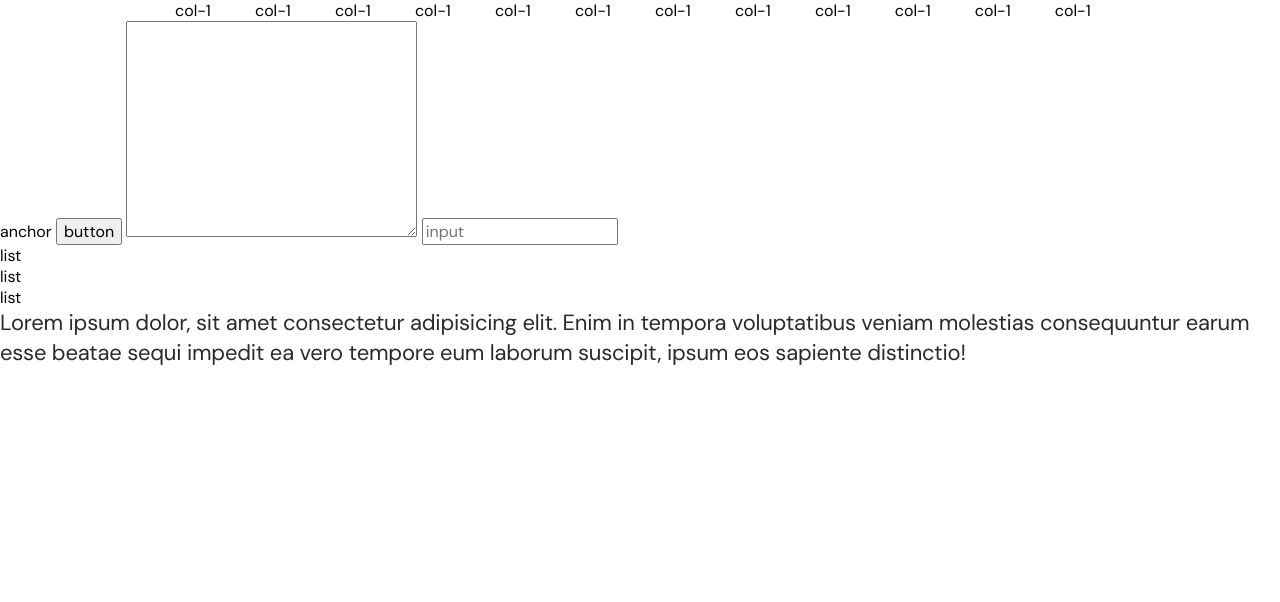
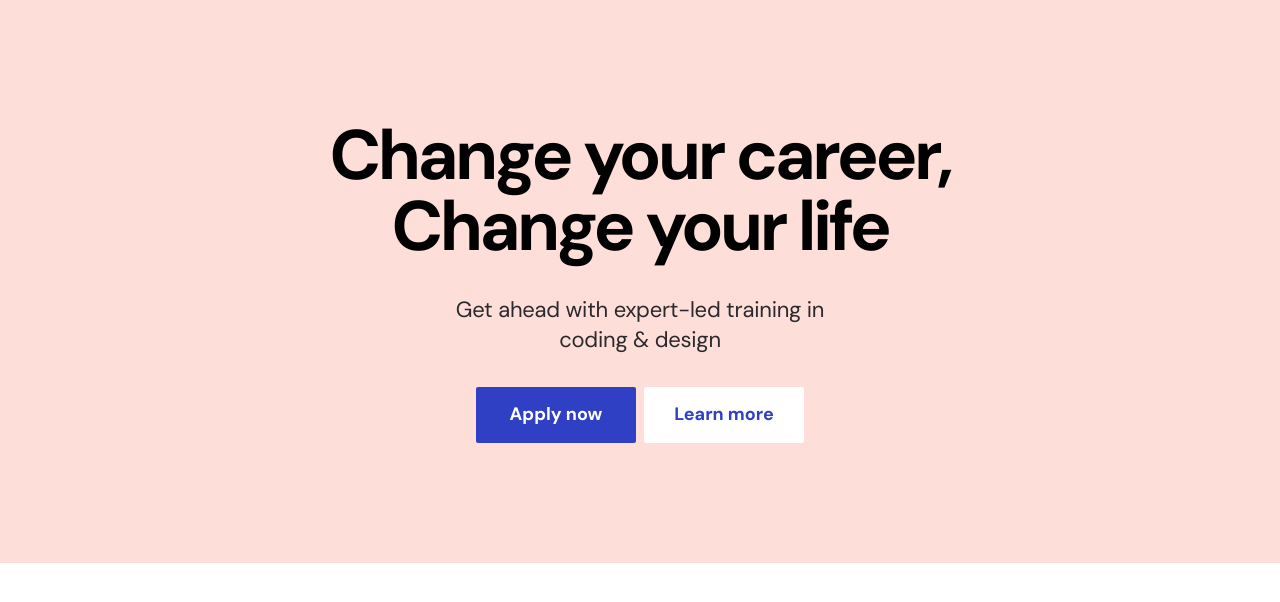
Before and after one commit to dinomoon/KimBug, a plain HTML site: page CSS는 재밌다/final project/kimBug/index.html in a window 1280 px wide. Drawn offline with Linux system fonts and the light colour scheme.

Commit message:
landing 완성

```diff
--- a/CSS는 재밌다/final project/kimBug/index.html
+++ b/CSS는 재밌다/final project/kimBug/index.html
@@ -12,35 +12,27 @@
     <title>Final Project</title>
   </head>
   <body>
-    <div class="container">
-      <div class="row">
-        <div class="col-1">col-1</div>
-        <div class="col-1">col-1</div>
-        <div class="col-1">col-1</div>
-        <div class="col-1">col-1</div>
-        <div class="col-1">col-1</div>
-        <div class="col-1">col-1</div>
-        <div class="col-1">col-1</div>
-        <div class="col-1">col-1</div>
-        <div class="col-1">col-1</div>
-        <div class="col-1">col-1</div>
-        <div class="col-1">col-1</div>
-        <div class="col-1">col-1</div>
+    <section class="landing">
+      <div class="container">
+        <div class="row">
+          <div class="col-12">
+            <h1 class="landing__title">
+              Change your career,
+              <br />
+              Change your life
+            </h1>
+            <p class="landing__desc">
+              Get ahead with expert-led training in
+              <br />
+              coding & design
+            </p>
+            <div class="landing__btn-group">
+              <a href="#" class="fill-button">Apply now</a>
+              <a href="#" class="fill-button inverted">Learn more</a>
+            </div>
+          </div>
+        </div>
       </div>
-    </div>
-    <a href="#">anchor</a>
-    <button type="button">button</button>
-    <textarea name="" id="" cols="30" rows="10"></textarea>
-    <input type="text" placeholder="input" />
-    <ul>
-      <li>list</li>
-      <li>list</li>
-      <li>list</li>
-    </ul>
-    <p>
-      Lorem ipsum dolor, sit amet consectetur adipisicing elit. Enim in tempora
-      voluptatibus veniam molestias consequuntur earum esse beatae sequi impedit
-      ea vero tempore eum laborum suscipit, ipsum eos sapiente distinctio!
-    </p>
+    </section>
   </body>
 </html>
--- a/CSS는 재밌다/final project/kimBug/style.css
+++ b/CSS는 재밌다/final project/kimBug/style.css
@@ -43,6 +43,59 @@ p {
   letter-spacing: -0.01em;
 }
 
+.fill-button {
+  display: inline-flex;
+  align-items: center;
+  justify-content: center;
+  width: 140px;
+  height: 48px;
+  font-weight: 700;
+  font-size: 15px;
+  line-height: 1.6;
+  color: #fff;
+  background-color: #3040c4;
+  border-radius: 2px;
+  transition: opacity 0.3s;
+}
+
+.fill-button:hover {
+  opacity: 0.6;
+}
+
+.fill-button.inverted {
+  background-color: #fff;
+  color: #3040c4;
+}
+
+/* Landing Section */
+.landing {
+  background-color: #fdded8;
+  text-align: center;
+  height: 100vh;
+  display: flex;
+  align-items: center;
+}
+
+.landing__title {
+  font-size: 40px;
+  line-height: 1;
+  letter-spacing: -0.05em;
+  margin-bottom: 24px;
+}
+
+.landing__desc {
+  margin-bottom: 24px;
+}
+
+.landing__btn-group {
+  display: flex;
+  justify-content: center;
+}
+
+.landing__btn-group .fill-button:first-child {
+  margin-right: 8px;
+}
+
 /* Custom Grid System - Fix container width */
 @media screen and (min-width: 1200px) {
   .container {
@@ -55,4 +108,26 @@ p {
     font-size: 22px;
     line-height: 1.36;
   }
+
+  .fill-button {
+    width: 160px;
+    height: 56px;
+    font-size: 18px;
+  }
+
+  /* landing Section */
+  .landing {
+    height: auto;
+    padding: 120px 0;
+  }
+
+  .landing__title {
+    font-size: 70px;
+    line-height: 1.02;
+    margin-bottom: 32px;
+  }
+
+  .landing__desc {
+    margin-bottom: 32px;
+  }
 }
```
Also changed, not shown: 1 other file.
